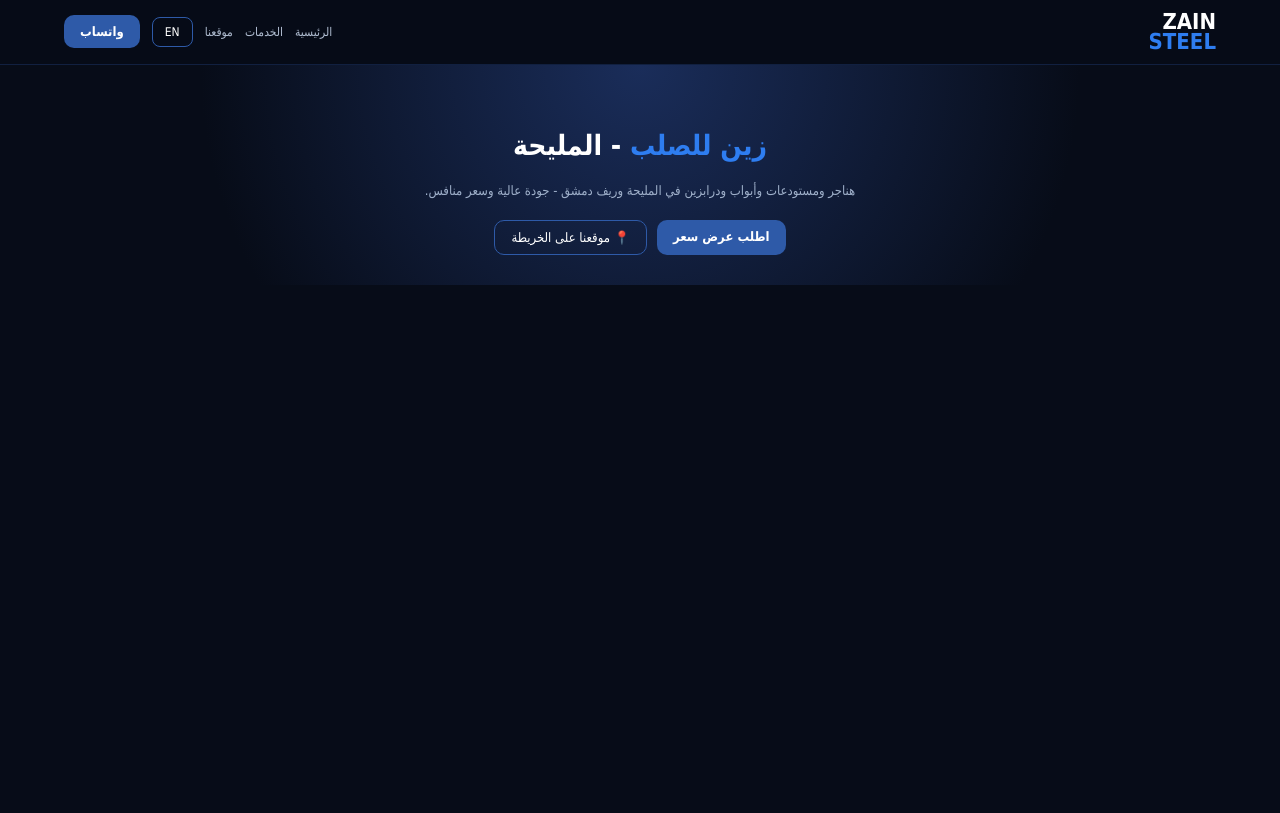
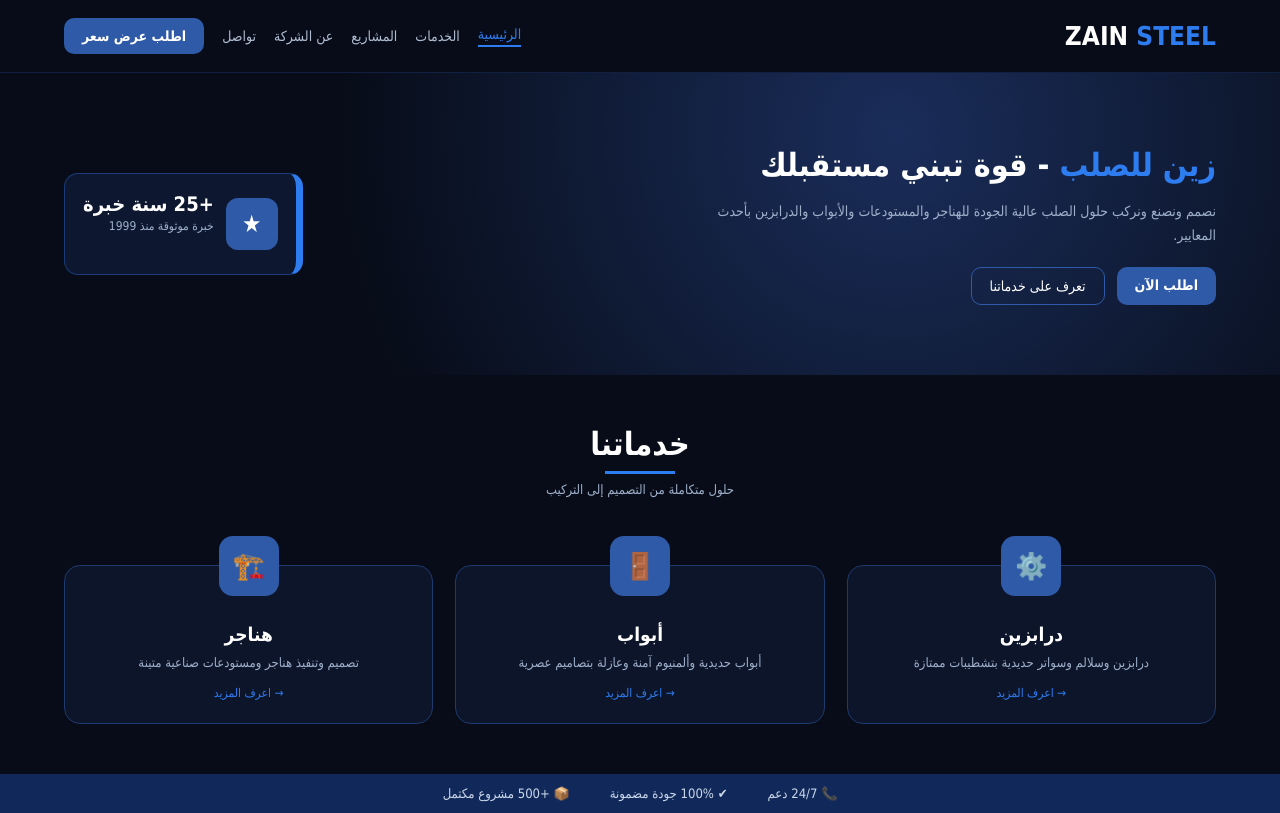
Before and after one commit to mzainsteel-bit/Zain-steel, a plain HTML site: page index.html in a window 1280 px wide. Drawn offline with Linux system fonts and the light colour scheme.

Commit message:
Update index.html

```diff
--- a/index.html
+++ b/index.html
@@ -3,50 +3,71 @@
 <head>
 <meta charset="UTF-8">
 <meta name="viewport" content="width=device-width,initial-scale=1">
-<title>ZAIN STEEL | زين للصلب - المليحة</title>
+<title>ZAIN STEEL - زين للصلب</title>
 <style>
-*{margin:0;padding:0;box-sizing:border-box;font-family:Tahoma,Arial,sans-serif}
-body{background:#070c18;color:#fff;scroll-behavior:smooth}
-header{background:#070c18ee;backdrop-filter:blur(12px);display:flex;justify-content:space-between;align-items:center;padding:12px 5%;border-bottom:1px solid #112040;position:sticky;top:0;z-index:100}
-.logo{font-weight:900;font-size:22px;line-height:.9}.logo span{color:#2e7df0}
-nav{display:flex;gap:12px;align-items:center;flex-wrap:wrap}
-nav a{color:#b0bdd1;text-decoration:none;font-size:12px}
-.btn{background:#2e5aa8;color:#fff;padding:9px 16px;border-radius:10px;text-decoration:none;font-weight:bold;font-size:13px;display:inline-block}
-.lang{border:1px solid #2e5aa8;color:#fff;background:transparent;padding:7px 12px;border-radius:8px;cursor:pointer;font-size:12px}
-.hero{padding:60px 5% 30px;text-align:center;background:radial-gradient(circle at 50% 0%,#1a2d5a 0%,#070c18 65%)}
-.hero h1{font-size:28px;line-height:1.5;margin-bottom:12px}.hero h1 span{color:#2e7df0}
-.hero p{color:#9fb0ca;max-width:650px;margin:0 auto 18px;line-height:1.8;font-size:13px}
-.hero-actions{display:flex;gap:10px;justify-content:center;flex-wrap:wrap}
-.btn-outline{border:1px solid #2e5aa8;padding:9px 16px;border-radius:10px;color:#fff;text-decoration:none;font-size:13px}
-.badge{margin:30px auto 0;background:linear-gradient(135deg,#0d1730,#11224d);border:1px solid #1a3a7a;border-right:6px solid #2e7df0;padding:14px 18px;border-radius:14px;display:inline-flex;gap:12px;align-items:center}
-section{padding:50px 5%}
-h2{text-align:center;font-size:26px;margin-bottom:6px}.line{width:50px;height:3px;background:#2e7df0;margin:0 auto 10px;border-radius:10px}
-.sub{text-align:center;color:#9fb0ca;font-size:12px;margin-bottom:30px}
-.grid{display:grid;grid-template-columns:1fr;gap:18px;max-width:1000px;margin:0 auto}
-@media(min-width:700px){.grid{grid-template-columns:repeat(3,1fr)} .grid2{grid-template-columns:repeat(2,1fr)}}
-.card{background:#0d152b;border:1px solid #1e3a6e;border-radius:16px;padding:20px}
-.map-box{background:#0d152b;border:1px solid #1e3a6e;border-radius:18px;overflow:hidden;max-width:900px;margin:0 auto}
-.map-box iframe{width:100%;height:350px;border:0;filter:invert(90%) hue-rotate(180deg)}
-.contact{text-align:center;background:radial-gradient(circle at 50% 100%,#11295a,#070c18)}
-footer{background:#050a15;text-align:center;padding:16px;color:#5a6c8a;font-size:11px;border-top:1px solid #112040}
+*{margin:0;padding:0;box-sizing:border-box;font-family:Tahoma,sans-serif}
+body{background:#070c18;color:#fff}
+header{background:#070c18;display:flex;justify-content:space-between;align-items:center;padding:18px 5%;border-bottom:1px solid #112040;position:sticky;top:0;z-index:10}
+.logo{font-weight:900;font-size:26px}.logo span{color:#2e7df0}
+nav{display:flex;gap:18px;align-items:center;flex-wrap:wrap}
+nav a{color:#b0bdd1;text-decoration:none;font-size:14px}
+nav a.active{color:#2e7df0;border-bottom:2px solid #2e7df0;padding-bottom:3px}
+.btn{background:#2e5aa8;color:#fff;padding:10px 18px;border-radius:10px;text-decoration:none;font-weight:bold;font-size:14px}
+.hero{padding:70px 5%;display:flex;justify-content:space-between;align-items:center;gap:20px;background:radial-gradient(circle at 70% 20%,#1a2d5a, #070c18 60%)}
+.hero h1{font-size:32px;line-height:1.4;margin-bottom:12px}.hero h1 span{color:#2e7df0}
+.hero p{color:#9fb0ca;max-width:520px;line-height:1.7;margin-bottom:20px;font-size:14px}
+.hero-actions{display:flex;gap:12px;flex-wrap:wrap}
+.btn-outline{border:1px solid #2e5aa8;padding:10px 18px;border-radius:10px;color:#fff;text-decoration:none;font-size:14px}
+.badge{background:#0d1730;border:1px solid #1a3a7a;border-right:7px solid #2e7df0;padding:18px;border-radius:14px;display:flex;gap:12px;align-items:center;min-width:220px}
+.badge-icon{width:52px;height:52px;background:#2e5aa8;border-radius:12px;display:flex;align-items:center;justify-content:center;font-size:24px}
+.services{padding:50px 5%;text-align:center}
+.services h2{font-size:32px}.services h2::after{content:'';display:block;width:70px;height:3px;background:#2e7df0;margin:8px auto}
+.grid{display:grid;grid-template-columns:repeat(3,1fr);gap:22px;margin-top:40px}
+.card{background:#0d152b;border:1px solid #1e3a6e;border-radius:16px;padding:22px;padding-top:45px;position:relative;margin-top:28px}
+.card-icon{width:60px;height:60px;background:#2e5aa8;border-radius:14px;position:absolute;top:-30px;left:50%;transform:translateX(-50%);display:flex;align-items:center;justify-content:center;font-size:26px}
+.card h3{margin:12px 0 8px;font-size:19px}.card p{color:#9fb0ca;font-size:13px;line-height:1.6}
+.card a{color:#2e7df0;text-decoration:none;font-size:12px;margin-top:12px;display:inline-block}
+.bar{background:#11295a;display:flex;justify-content:center;gap:40px;padding:12px;color:#cbd7ea;font-size:13px;flex-wrap:wrap}
+@media(max-width:800px){.hero{flex-direction:column}.grid{grid-template-columns:1fr}.bar{flex-direction:column;gap:8px;text-align:center}}
 </style>
 </head>
 <body>
 <header>
-<div class="logo">ZAIN<br><span>STEEL</span></div>
+<div class="logo">ZAIN <span>STEEL</span></div>
 <nav>
-<a href="#home">الرئيسية</a>
-<a href="#services">الخدمات</a>
-<a href="#map">موقعنا</a>
-<button class="lang" onclick="toggleLang()" id="langBtn">EN</button>
-<a class="btn" href="https://wa.me/963945161715">واتساب</a>
+<a class="active" href="#">الرئيسية</a>
+<a href="#">الخدمات</a>
+<a href="#">المشاريع</a>
+<a href="#">عن الشركة</a>
+<a href="https://wa.me/9639XXXXXXXX">تواصل</a>
+<a class="btn" href="#">اطلب عرض سعر</a>
 </nav>
 </header>
-
-<section class="hero" id="home">
-<h1><span>زين للصلب</span> - المليحة</h1>
-<p data-ar="هناجر ومستودعات وأبواب ودرابزين في المليحة وريف دمشق - جودة عالية وسعر منافس." data-en="Hangars, warehouses, doors & railings in Al-Maliha & Damascus countryside.">هناجر ومستودعات وأبواب ودرابزين في المليحة وريف دمشق - جودة عالية وسعر منافس.</p>
+<section class="hero">
+<div>
+<h1><span>زين للصلب</span> - قوة تبني مستقبلك</h1>
+<p>نصمم ونصنع ونركب حلول الصلب عالية الجودة للهناجر والمستودعات والأبواب والدرابزين بأحدث المعايير.</p>
 <div class="hero-actions">
-<a class="btn" href="https://wa.me/963945161715?text=مرحبا%20بدي%20عرض%20سعر">اطلب عرض سعر</a>
-<a class="btn-outline" href="https://maps.app.goo.gl/aSYaMWErMek6X3Gs9?g_st=awb" target="_blank">📍 موقعنا على الخريطة</a>
-</
+<a class="btn" href="#">اطلب الآن</a>
+<a class="btn-outline" href="#">تعرف على خدماتنا</a>
+</div>
+</div>
+<div class="badge">
+<div class="badge-icon">★</div>
+<div><h3 style="font-size:20px">+25 سنة خبرة</h3><p style="color:#9fb0ca;font-size:12px">خبرة موثوقة منذ 1999</p></div>
+</div>
+</section>
+<section class="services">
+<h2>خدماتنا</h2>
+<p style="color:#9fb0ca;font-size:13px">حلول متكاملة من التصميم إلى التركيب</p>
+<div class="grid">
+<div class="card"><div class="card-icon">⚙️</div><h3>درابزين</h3><p>درابزين وسلالم وسواتر حديدية بتشطيبات ممتازة</p><a href="#">→ اعرف المزيد</a></div>
+<div class="card"><div class="card-icon">🚪</div><h3>أبواب</h3><p>أبواب حديدية وألمنيوم آمنة وعازلة بتصاميم عصرية</p><a href="#">→ اعرف المزيد</a></div>
+<div class="card"><div class="card-icon">🏗️</div><h3>هناجر</h3><p>تصميم وتنفيذ هناجر ومستودعات صناعية متينة</p><a href="#">→ اعرف المزيد</a></div>
+</div>
+</section>
+<div class="bar">
+<span>📞 24/7 دعم</span><span>✔ 100% جودة مضمونة</span><span>📦 +500 مشروع مكتمل</span>
+</div>
+</body>
+</html>
```
